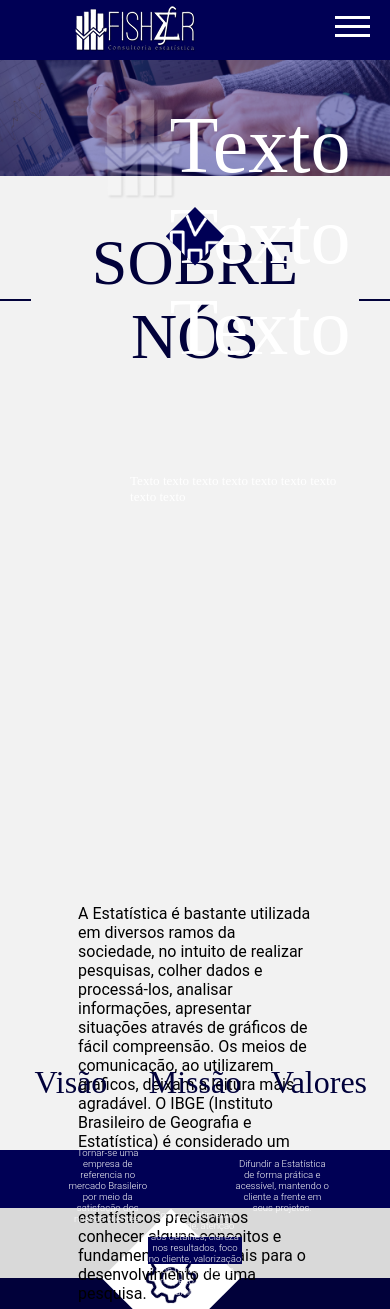
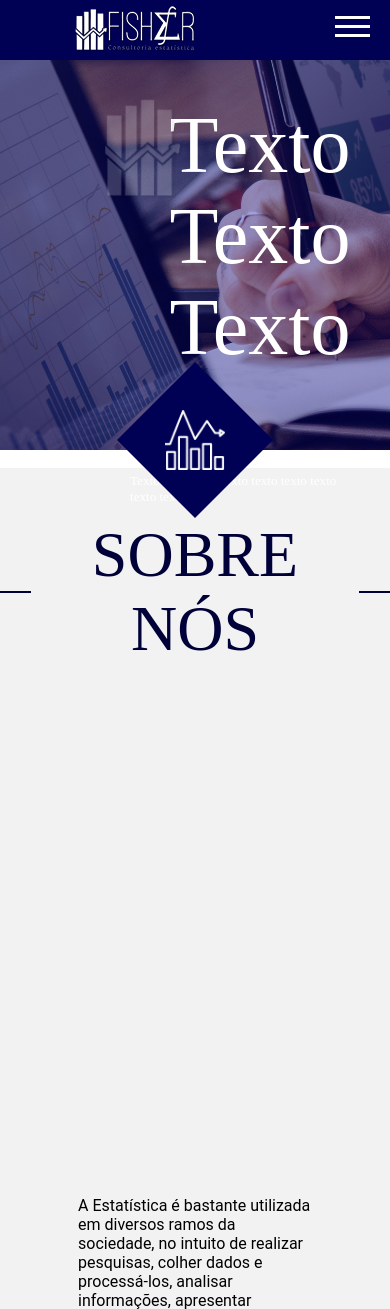
Before and after one commit to citi-onboarding/fisher, a Django app: page / in a window 390 px wide. Shown: the top 1309 px of the page. Run offline with Django 3.2, Linux system fonts and the light colour scheme; some libraries are stand-ins or nearby versions; some web fonts are replaced.

Commit message:
losango responsivo

```diff
--- a/core/static/css/banner.css
+++ b/core/static/css/banner.css
@@ -110,18 +110,90 @@ h3 {
         padding-left: 130px;
 
     }
+
+    #losango-banner {
+      background-size: 70px;
+    }
+
+    #pai-losango {
+      bottom: -70px
+    }
 }
 
-@media (max-width: 760px) {
+@media (max-width: 1000px) {
+  #losango-banner {
+    background-size: 60px;
+    top: 80%;
+  }
+
+  #pai-losango {
+    bottom: -60px
+  }
+}
+
+@media (max-width: 720px) {
     .text-banner {
         font-size: 1rem;
         padding-top: 50px;
     }
 
+    .todo-banner {
+      height:80vw;
+  }
+
+  .banner-banner {
+
+    background-size: 210vw;
+
+}
+
+#losango-banner {
+  width: 20vw;
+  height: 20vw;
+
+}
+
+#pai-losango {
+  bottom: -50px
+}
+
+}
+
+@media (max-width: 600px) {
+  .todo-banner {
+    height: 120vw;
+}
+
+.banner-banner {
+
+  background-size: 250vw;
+
+}
+
+#losango-banner {
+  width: 25vw;
+  height: 25vw;
+
+}
 }
 
 @media (max-width: 500px) {
     .text-banner {
         font-size: 0.7rem;
     }
+
+    #losango-banner {
+      width: 30vw;
+      height: 30vw;
+
+    }
+
 }
+
+@media (max-width: 400px) {
+  #losango-banner {
+    width: 40vw;
+    height: 40vw;
+
+  }
+}
```
